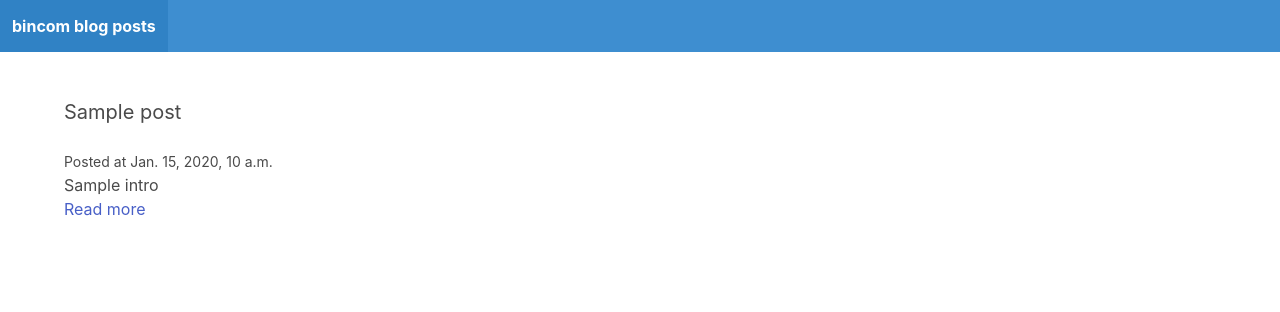
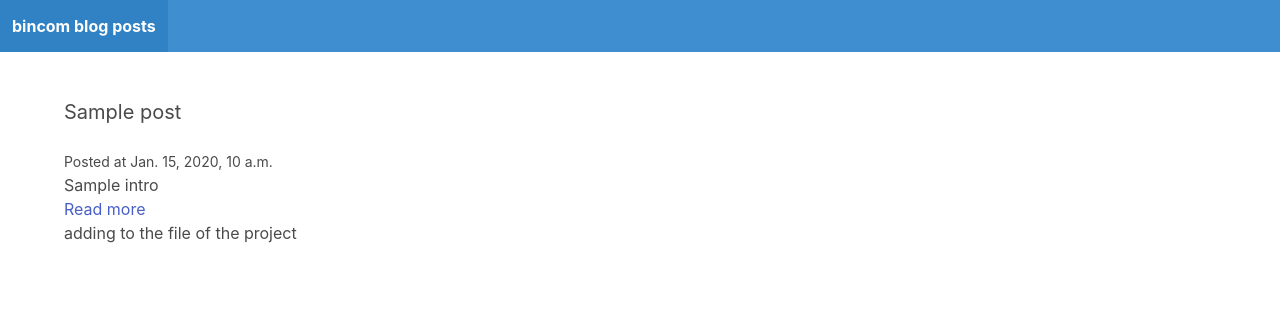
Before and after one commit to ighodaro-daniel/bincom-django-project, a Django app: template website/templates/website/frontpage.html in a window 1280 px wide. Shown: the top 312 px of the page. Run offline with Django 3.2, Linux system fonts and the light colour scheme; the template is opened without the code that fills it: most values are stand-ins (such as "Sample title", 1, 10 or a date in 2020).

Commit message:
added text

```diff
--- a/website/templates/website/frontpage.html
+++ b/website/templates/website/frontpage.html
@@ -10,6 +10,8 @@
     <p>{{ post.intro }}</p>
 
     <a href="{% url 'post_details' post.slug %}">Read more</a>
+    <p>adding to the file of the project
+    </p>
 </div>
 {% endfor %}
 {% endblock %}
```
